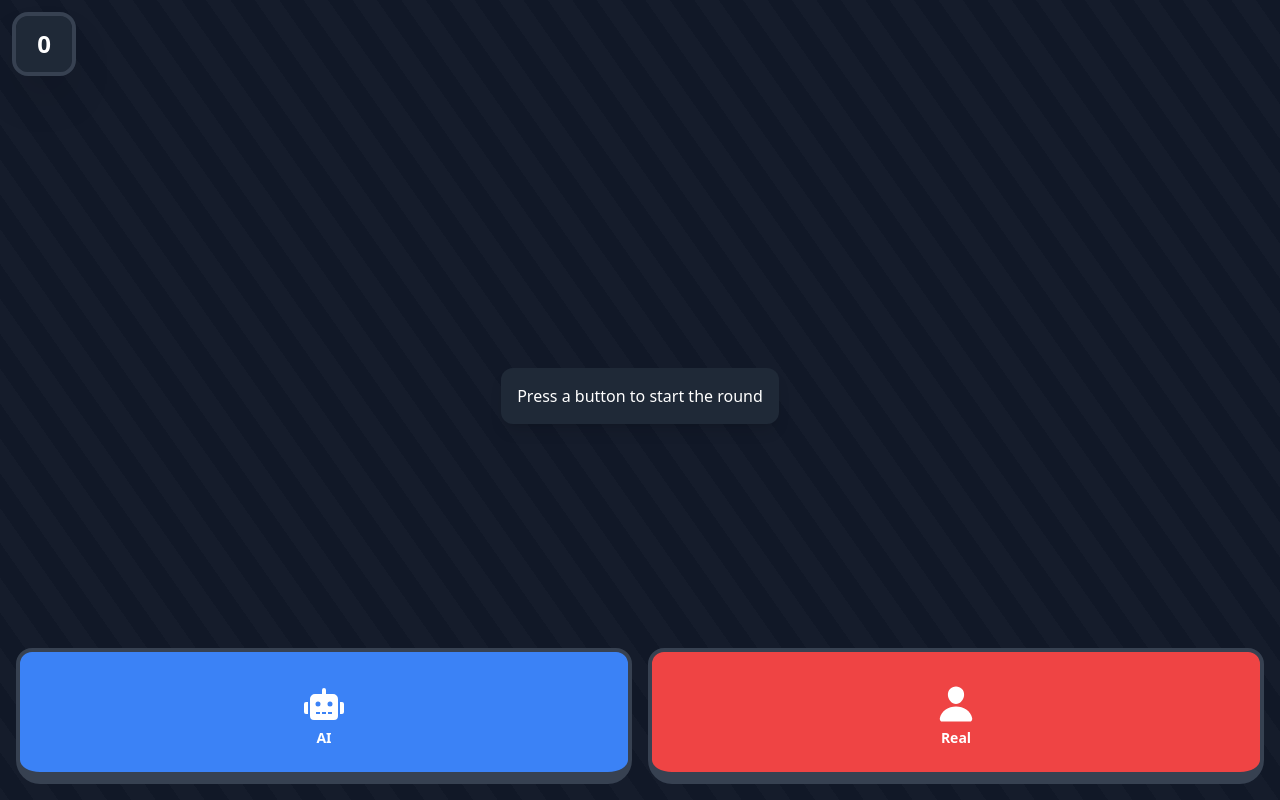
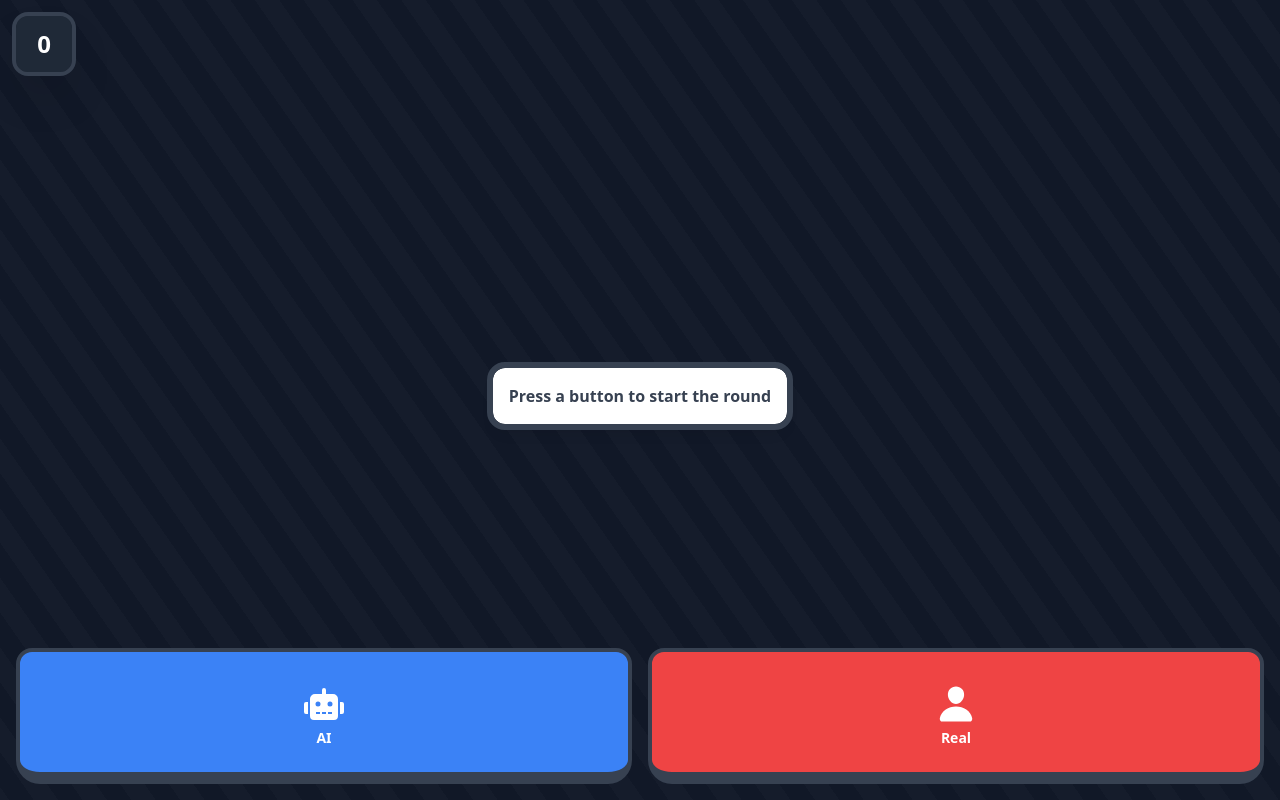
Before and after one commit to ace-lowder/ai-or-not, a React (Vite) app: page / in a window 1280 px wide. Built offline with nearby package versions, Linux system fonts and the light colour scheme.

Commit message:
Dialogue words appear one at a time

```diff
--- a/src/components/Dialogue.tsx
+++ b/src/components/Dialogue.tsx
@@ -1,11 +1,31 @@
+import React, { useEffect, useState, useRef } from 'react';
+
 interface DialogueProps {
-  children: React.ReactNode;
+  children: string;
 }
 
 const Dialogue: React.FC<DialogueProps> = ({ children }) => {
+  const words = children.split(' ');
+  const [visibleWords, setVisibleWords] = useState<string[]>([words[0]]);
+  const currentIndex = useRef(1);
+
+  useEffect(() => {
+    const interval = setInterval(() => {
+      if (currentIndex.current < words.length) {
+        const nextWord = words[currentIndex.current];
+        setVisibleWords(prevWords => [...prevWords, nextWord]);
+        currentIndex.current += 1;
+      } else {
+        clearInterval(interval);
+      }
+    }, 150);
+
+    return () => clearInterval(interval);
+  }, [words]);
+
   return (
-    <div className="max-w-md mx-auto bg-gray-800 text-white text-center rounded-xl p-4 m-4 shadow-lg">
-      {children}
+    <div className="w-full mx-auto bg-white outline outline-[6px] outline-gray-700 text-gray-700 font-bold text-center rounded-xl p-4 m-4 shadow-lg">
+      {visibleWords.join(' ')}
     </div>
   );
 };
--- a/src/components/RoundDisplay.tsx
+++ b/src/components/RoundDisplay.tsx
@@ -13,7 +13,7 @@ const RoundDisplay: React.FC = () => {
 
   useEffect(() => {
     const resetRound = () => {
-      setElements([<Dialogue>Press a button to start the round</Dialogue>]);
+      setElements([<Dialogue>Start the round</Dialogue>]);
     };
 
     Events.subscribe('incorrect', resetRound);
```
